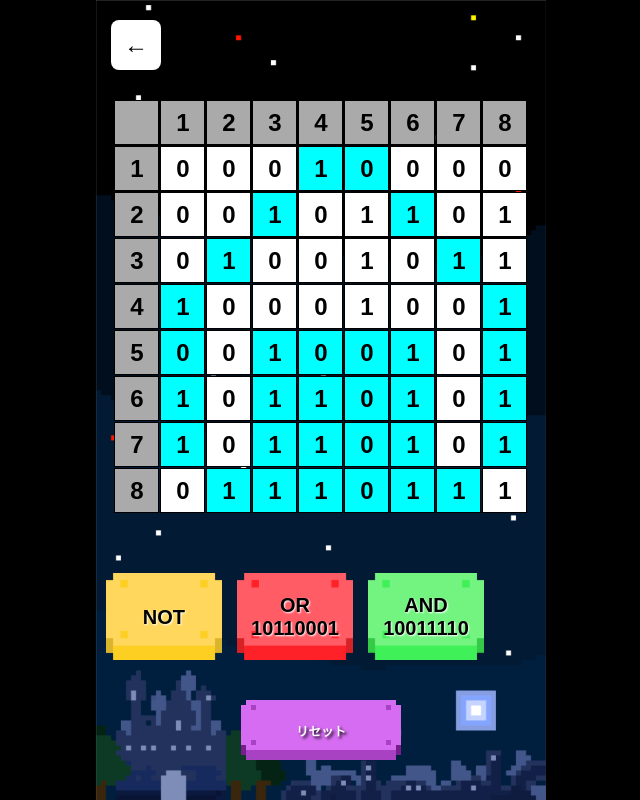
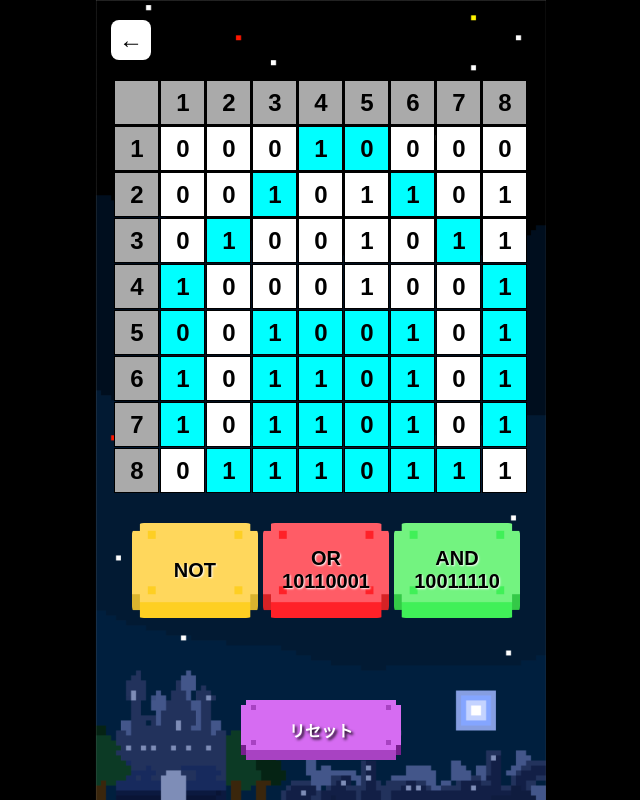
Before and after one commit to Alford-1235069/logic-puzzle-game, a plain HTML site: page game.html in a window 1280 px wide. Shown: the whole page, without its empty margins (319-959 px from the left). Drawn offline with Linux system fonts and the light colour scheme.

Commit message:
GAME画面_レイアウト調整4（PC用）

```diff
--- a/game.html
+++ b/game.html
@@ -37,11 +37,10 @@
             align-items: center;
             justify-content: flex-start;
             padding-top: 10px;
-            padding-bottom: 20px;
+            padding-bottom: 10px;
             box-sizing: border-box;
         }
 
-        /* 上部バー */
         #top-bar {
             width: 100%;
             display: flex;
@@ -51,8 +50,8 @@
         }
 
         .button {
-            width: 50px;
-            height: 50px;
+            width: 40px;
+            height: 40px;
             background-color: #fff;
             display: flex;
             justify-content: center;
@@ -64,10 +63,9 @@
             border-radius: 8px;
         }
 
-        /* 盤面 */
         #board-container {
             display: grid;
-            margin: 20px 0 60px 0;
+            margin: 10px 0 30px 0;
             grid-gap: 1px;
             justify-content: center;
             box-sizing: border-box;
@@ -89,30 +87,23 @@
             background-color: #aaa;
         }
 
-        /* カード列 */
+        #cards-container-wrapper {
+            width: 100%;
+            overflow-x: auto;
+        }
+
         #cards-container {
             display: flex;
             gap: 5px;
-            overflow-x: auto;
             padding: 0 5px;
-            margin-bottom: 20px;
+            margin-bottom: 10px;
+            justify-content: center;
             width: 100%;
-            box-sizing: border-box;
-
-            /* スクロールバー非表示 */
-            -ms-overflow-style: none;
-            /* IE & Edge */
-            scrollbar-width: none;
-            /* Firefox */
         }
 
-        #cards-container::-webkit-scrollbar {
-            display: none;
-            /* Chrome, Safari, Edge */
-        }
 
         .card {
-            aspect-ratio: 766 / 575;
+            aspect-ratio: 766/575;
             border-radius: 12px;
             overflow: hidden;
             position: relative;
@@ -149,38 +140,38 @@
             transform: scale(1.05);
         }
 
-        /* リセットボタン */
         #reset-wrapper {
+            position: absolute;
+            bottom: 40px;
+            left: 50%;
+            transform: translateX(-50%);
             display: flex;
             justify-content: center;
-            margin: 20px 0;
-            width: 40%;
+            width: 200px;
         }
 
+
         #reset-button {
-            position: relative;
             width: 100%;
-            aspect-ratio: 300 / 100;
+            height: 60px;
             border: none;
             background: url("pictures/re_Btn.png") no-repeat center center;
             background-size: contain;
             cursor: pointer;
-            overflow: hidden;
+            display: flex;
+            justify-content: center;
+            align-items: center;
+            color: white;
+            font-weight: bold;
+            font-size: 16px;
         }
 
         #reset-button .reset-label {
-            position: absolute;
-            top: 50%;
-            left: 50%;
-            transform: translate(-50%, -50%);
-            font-weight: bold;
-            font-size: 12.5px;
-            color: white;
+            position: static;
+            transform: none;
             text-shadow: 2px 2px 3px black;
-            pointer-events: none;
         }
 
-        /* ステージクリア */
         #clear-overlay {
             position: fixed;
             top: 50%;
@@ -208,6 +199,19 @@
             font-size: 18px;
             cursor: pointer;
         }
+
+        /* PCのみスクロールバー表示 */
+        @media (pointer: fine) {
+            #cards-container-wrapper {
+                overflow-x: auto;
+            }
+        }
+
+        @media (pointer: coarse) {
+            #cards-container-wrapper {
+                overflow-x: hidden;
+            }
+        }
     </style>
 </head>
 
@@ -220,12 +224,13 @@
         </div>
 
         <div id="board-container"></div>
-        <div id="cards-container"></div>
+
+        <div id="cards-container-wrapper">
+            <div id="cards-container"></div>
+        </div>
 
         <div id="reset-wrapper">
-            <button id="reset-button">
-                <span class="reset-label">リセット</span>
-            </button>
+            <button id="reset-button"><span class="reset-label">リセット</span></button>
         </div>
     </div>
 
@@ -236,7 +241,6 @@
     </div>
 
     <script src="stages_contents.js"></script>
-
     <script>
         const bgImg = document.getElementById('bg-img');
         const appWrapper = document.querySelector('.app-wrapper');
@@ -257,10 +261,10 @@
 
         function resizeCards() {
             const rect = bgImg.getBoundingClientRect();
-            const cardWidth = rect.width * 0.28; // 背景幅の28%
+            const cardWidth = rect.width * 0.28;
             document.querySelectorAll('.card').forEach(card => {
                 card.style.width = cardWidth + 'px';
-                card.style.flex = `0 0 ${cardWidth}px`; // 幅固定
+                card.style.flex = `0 0 ${cardWidth}px`;
             });
         }
 
@@ -346,7 +350,7 @@
                     div.addEventListener('click', () => { selectedCard = idx; renderCards(); });
                     cardsContainer.appendChild(div);
                 });
-                resizeCards(); // サイズ更新
+                resizeCards();
             }
 
             function addRowColListeners() {
```
